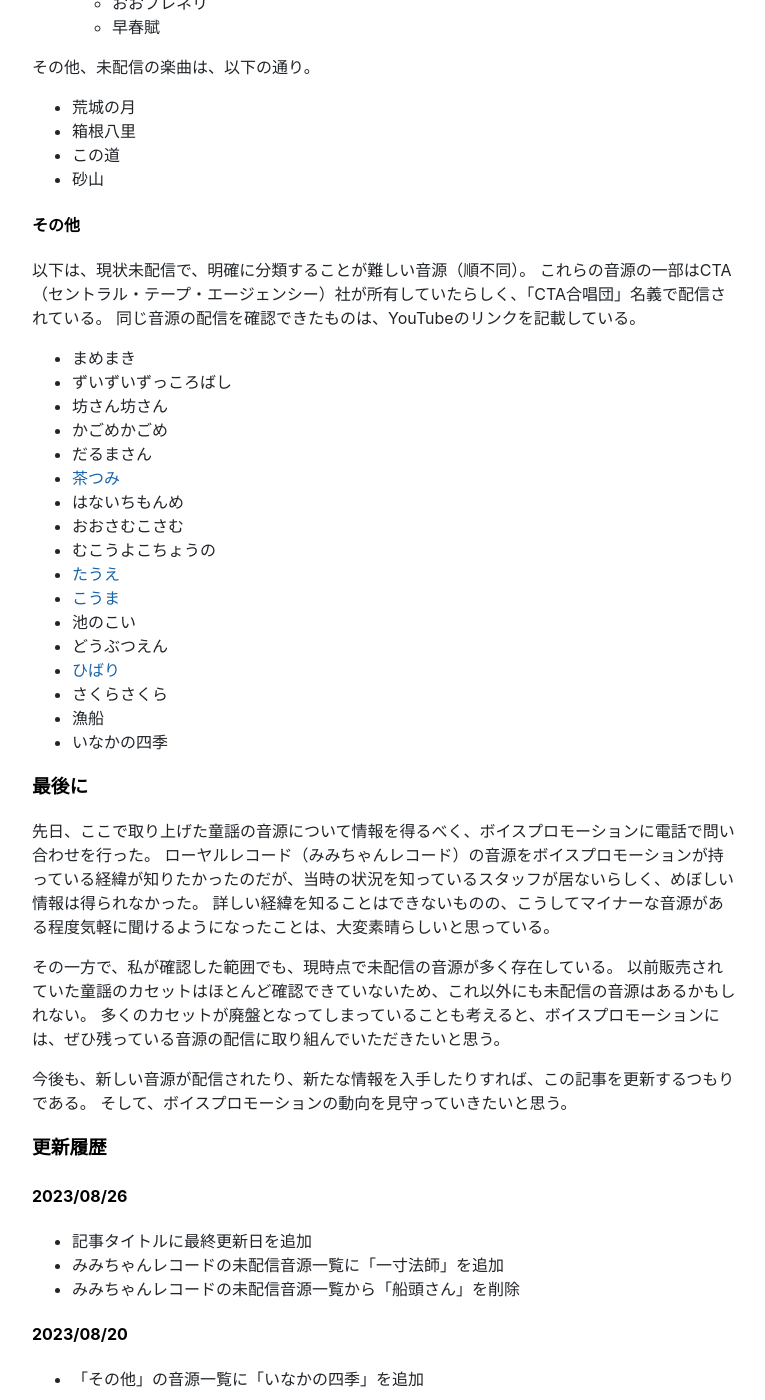
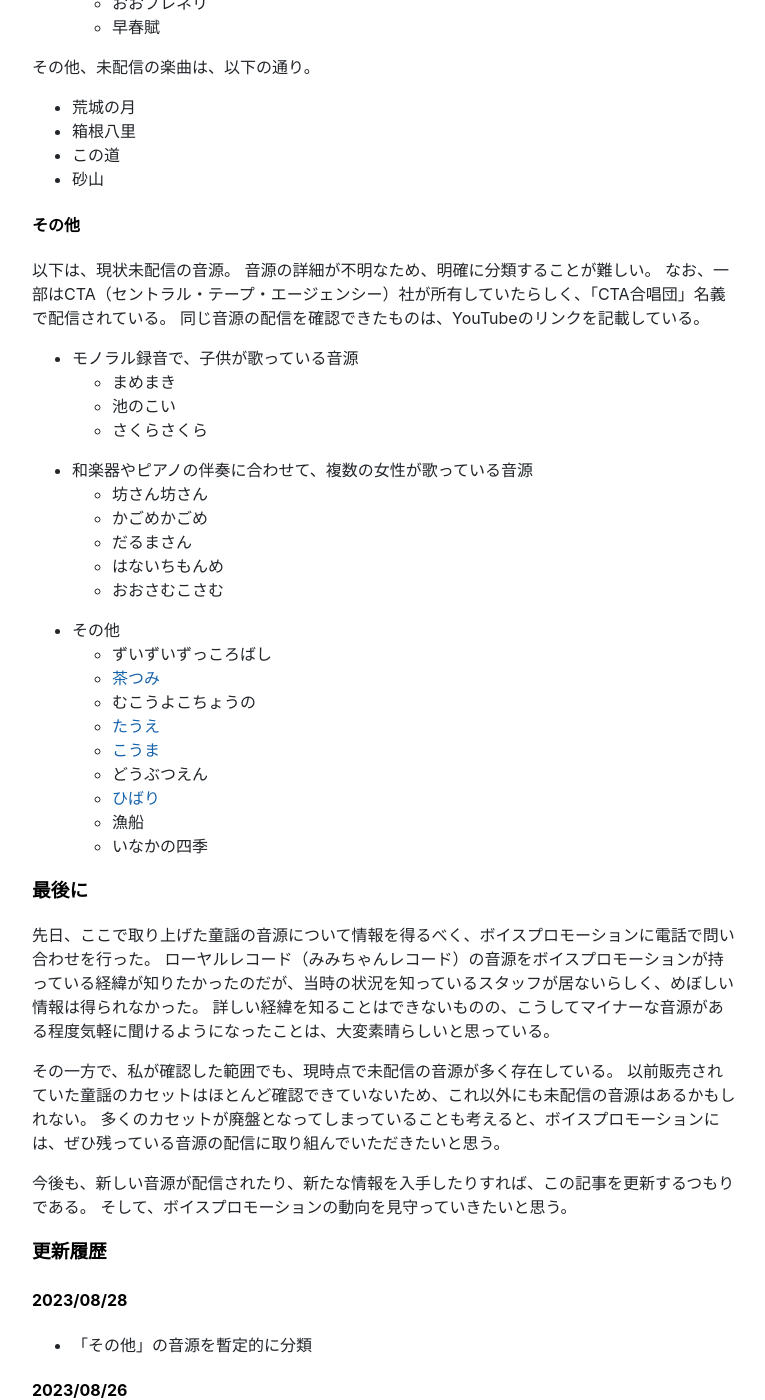
Before and after one commit to kitabatake1013/kitabatake1013.github.io, a Jekyll site: the page built from _posts/2023-08-16-voice-pro-douyou.md, in a window 1280 px wide and 1400 px high, scrolled down 6761 px. Shown: the whole window, without its empty margins (256-1021 px from the left). Built offline with Jekyll 4.4.1, drawn with Linux system fonts in a browser that asks for light colours; nearby versions of some CDN libraries; some of the changed text lies outside the part shown.

Commit message:
update voice-pro-douyou

```diff
--- a/_posts/2023-08-16-voice-pro-douyou.md
+++ b/_posts/2023-08-16-voice-pro-douyou.md
@@ -1,8 +1,8 @@
 ---
 layout: post
-title: ボイスプロモーション株式会社の童謡音源についてのまとめ（2023/08/26更新）
+title: ボイスプロモーション株式会社の童謡音源についてのまとめ（2023/08/28更新）
 tags: パチソン
-last_modified_at: 2023-08-26
+last_modified_at: 2023-08-28
 ---
 株式会社トーンが製造、東京音楽工業株式会社が販売していたカセットやCDの音源を制作していた「ボイスプロモーション株式会社」。
 最近は、各種音楽配信サービスに、過去に制作された音源を配信している。
@@ -283,27 +283,31 @@ Amazon Music、Spotify、Apple Music、moraなどで聞くことができる。
 
 #### その他
 
-以下は、現状未配信で、明確に分類することが難しい音源（順不同）。
-これらの音源の一部はCTA（セントラル・テープ・エージェンシー）社が所有していたらしく、「CTA合唱団」名義で配信されている。
+以下は、現状未配信の音源。
+音源の詳細が不明なため、明確に分類することが難しい。
+なお、一部はCTA（セントラル・テープ・エージェンシー）社が所有していたらしく、「CTA合唱団」名義で配信されている。
 同じ音源の配信を確認できたものは、YouTubeのリンクを記載している。
 
-* まめまき
-* ずいずいずっころばし
-* 坊さん坊さん
-* かごめかごめ
-* だるまさん
-* [茶つみ](https://www.youtube.com/watch?v=oHsLjC0wICk)
-* はないちもんめ
-* おおさむこさむ
-* むこうよこちょうの
-* [たうえ](https://www.youtube.com/watch?v=mifAbthyPcs)
-* [こうま](https://www.youtube.com/watch?v=JJIXoCm4f04)
-* 池のこい
-* どうぶつえん
-* [ひばり](https://www.youtube.com/watch?v=0VIQsGKhXfI)
-* さくらさくら
-* 漁船
-* いなかの四季
+* モノラル録音で、子供が歌っている音源
+  * まめまき
+  * 池のこい
+  * さくらさくら
+* 和楽器やピアノの伴奏に合わせて、複数の女性が歌っている音源
+  * 坊さん坊さん
+  * かごめかごめ
+  * だるまさん
+  * はないちもんめ
+  * おおさむこさむ
+* その他
+  * ずいずいずっころばし
+  * [茶つみ](https://www.youtube.com/watch?v=oHsLjC0wICk)
+  * むこうよこちょうの
+  * [たうえ](https://www.youtube.com/watch?v=mifAbthyPcs)
+  * [こうま](https://www.youtube.com/watch?v=JJIXoCm4f04)
+  * どうぶつえん
+  * [ひばり](https://www.youtube.com/watch?v=0VIQsGKhXfI)
+  * 漁船
+  * いなかの四季
 
 ### 最後に
 
@@ -319,6 +323,10 @@ Amazon Music、Spotify、Apple Music、moraなどで聞くことができる。
 そして、ボイスプロモーションの動向を見守っていきたいと思う。
 
 ### 更新履歴
+
+#### 2023/08/28
+
+* 「その他」の音源を暫定的に分類
 
 #### 2023/08/26
 
```
